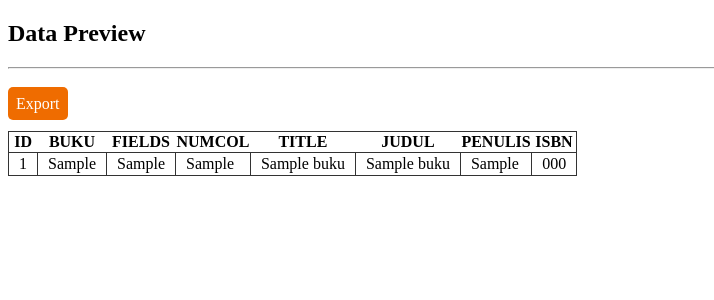
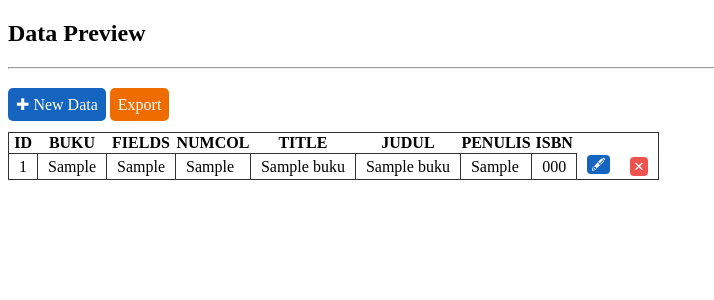
Before and after one commit to iqbalrz/Export-Import-Excel-Codeigniter, a CodeIgniter app: page /FW/ in a window 1280 px wide. Shown: the top 300 px of the page, without its empty margins (0-714 px from the left). Run offline with CodeIgniter, Linux system fonts and the light colour scheme; tables that the repository leaves empty or names only in its code hold one stand-in row (values such as "Sample post").

Commit message:
add CRUD

```diff
--- a/application/controllers/Home.php
+++ b/application/controllers/Home.php
@@ -14,12 +14,13 @@ class Home extends CI_Controller {
   }
 
   public function index() {
-
+    $data['title'] = 'preview data';
 
     $data['buku'] = $this->Model->getAll('buku')->result_array();
     $data['fields'] = $this->Model->getFields('buku');
     $data['numCol'] = $this->Model->getCol('buku');
 
+    $this->load->view('header', $data);
     $this->load->view('preview', $data);
   }
 
@@ -96,4 +97,53 @@ class Home extends CI_Controller {
     $this->session->set_flashdata('flash', 'Excel has been successfully generated');
     redirect('');
   }
+
+  public function new_data() {
+    $data['title'] = 'insert data';
+
+    if( $this->input->post('judul') ) {
+      $data = [
+        'judul' => $this->input->post('judul'),
+        'penulis' => $this->input->post('penulis'),
+        'isbn' => $this->input->post('isbn')
+      ];
+
+      $this->Model->post('buku', $data);
+      $this->session->set_flashdata('flash', 'New data has been added');
+      redirect('');
+    }
+
+    $this->load->view('header', $data);
+    $this->load->view('form', $data);
+  }
+
+  public function up_data($id) {
+    $data['title'] = 'insert data';
+
+    if( $this->input->post('judul') ) {
+      $data = [
+        'judul' => $this->input->post('judul'),
+        'penulis' => $this->input->post('penulis'),
+        'isbn' => $this->input->post('isbn')
+      ];
+
+      $this->Model->update('buku', $id, $data);
+      $this->session->set_flashdata('flash', 'Selected data has been updated');
+      redirect('');
+    }
+    $where = [
+      'id' => $id
+    ];
+
+    $data['buku'] = $this->Model->get('buku', $where)->row();
+
+    $this->load->view('header', $data);
+    $this->load->view('form', $data);
+  }
+
+  public function del_data($id) {
+    $this->Model->delete('buku', $id);
+    $this->session->set_flashdata('flash', 'Selected data successfully deleted');
+    redirect('');
+  }
 }
--- a/application/models/Model.php
+++ b/application/models/Model.php
@@ -2,6 +2,10 @@
 defined('BASEPATH') OR exit('No direct script access allowed');
 
 class Model extends CI_Model {
+
+  public function get($table, $where) {
+    return $this->db->get_where($table, $where);
+  }
 
   public function getAll($table) {
     return $this->db->get($table);
@@ -14,4 +18,18 @@ class Model extends CI_Model {
   public function getCol($table) {
     return $this->db->get($table)->num_fields();
   }
+
+  public function post($table, $data) {
+    $this->db->insert($table, $data);
+  }
+
+  public function update($table, $where, $data) {
+    $this->db->where('id', $where);
+    $this->db->update($table, $data);
+  }
+
+  public function delete($table, $where) {
+    $this->db->where('id', $where);
+    $this->db->delete($table);
+  }
 }
--- /dev/null
+++ b/application/views/header.php
@@ -0,0 +1,139 @@
+<!DOCTYPE html>
+<html lang="en">
+
+<head>
+  <meta charset="UTF-8">
+  <meta name="viewport" content="width=device-width, initial-scale=1.0">
+  <meta http-equiv="X-UA-Compatible" content="ie=edge">
+  <title><?= $title ?></title>
+
+  <style>
+    a:link,
+    a:visited {
+      color: inherit;
+      text-decoration: none;
+    }
+
+    .card {
+      border-radius: 5px;
+      padding: 1px 10px 10px 10px;
+      width: 400px;
+      min-height: 210px;
+      background: white;
+      box-shadow: 1px 2px 4px 0px rgba(0, 0, 0, 0.3);
+    }
+
+    .f-right {
+      float: right;
+    }
+
+    table.view,
+    td.view {
+      border: solid 1px #333;
+      border-collapse: collapse;
+    }
+
+    td {
+      padding: 2px 10px;
+    }
+
+    .btn {
+      margin: 10px 0;
+      padding: 8px;
+      border: none;
+      border-radius: 5px;
+      color: white;
+      background: #ef6c00;
+      cursor: pointer;
+    }
+
+    .blue {
+      background: #1565C0;
+    }
+
+    .badge {
+      padding: 2px 4px;
+      border-radius: 4px;
+      text-align: center;
+      font-size: 13px;
+      cursor: pointer;
+    }
+
+    .delete {
+      background: #ef5350;
+      color: white;
+    }
+
+    .edit {
+      background: #1565C0;
+      color: white;
+    }
+
+    /* Alert Style by Robert Lemon */
+    /* https://codepen.io/rlemon/pen/vmIlC */
+    .alert {
+      width: 30vw;
+    }
+
+    .alert .inner {
+      padding: 12px;
+      border-radius: 3px;
+      border: 1px solid rgb(180, 180, 180);
+      background-color: rgb(212, 212, 212);
+    }
+
+    .alert .close {
+      float: right;
+      cursor: pointer;
+      padding: 12px;
+    }
+
+    .alert input {
+      display: none;
+    }
+
+    .alert input:checked~* {
+      animation-name: dismiss, hide;
+      animation-duration: 300ms;
+      animation-iteration-count: 1;
+      animation-timing-function: ease;
+      animation-fill-mode: forwards;
+      animation-delay: 0s, 100ms;
+    }
+
+    .alert.success .inner {
+      border: 1px solid rgb(214, 233, 198);
+      background-color: rgb(223, 240, 216);
+    }
+
+    .alert.success .inner,
+    .alert.success .close {
+      color: rgb(70, 136, 71);
+    }
+
+
+    @keyframes dismiss {
+      0% {
+        opacity: 1;
+      }
+
+      90%,
+      100% {
+        opacity: 0;
+        font-size: 0.1px;
+        transform: scale(0);
+      }
+    }
+
+    @keyframes hide {
+      100% {
+        height: 0px;
+        width: 0px;
+        overflow: hidden;
+        margin: 0px;
+        padding: 0px;
+        border: 0px;
+      }
+    }
+  </style>
+</head>
--- a/application/views/preview.php
+++ b/application/views/preview.php
@@ -1,107 +1,3 @@
-<!DOCTYPE html>
-<html lang="en">
-
-<head>
-  <meta charset="UTF-8">
-  <meta name="viewport" content="width=device-width, initial-scale=1.0">
-  <meta http-equiv="X-UA-Compatible" content="ie=edge">
-  <title>preview data</title>
-
-  <style>
-    a:link,
-    a:visited {
-      color: inherit;
-      text-decoration: none;
-    }
-
-    table,
-    td {
-      border: solid 1px #333;
-      border-collapse: collapse;
-    }
-
-    td {
-      padding: 2px 10px;
-    }
-
-    .btn {
-      margin: 10px 0;
-      padding: 8px;
-      border-radius: 5px;
-      color: white;
-      background: #ef6c00;
-      cursor: pointer;
-    }
-
-    /* Alert Style by Robert Lemon */
-    /* https://codepen.io/rlemon/pen/vmIlC */
-    .alert {
-      width: 30vw;
-    }
-
-    .alert .inner {
-      padding: 12px;
-      border-radius: 3px;
-      border: 1px solid rgb(180, 180, 180);
-      background-color: rgb(212, 212, 212);
-    }
-
-    .alert .close {
-      float: right;
-      cursor: pointer;
-      padding: 12px;
-    }
-
-    .alert input {
-      display: none;
-    }
-
-    .alert input:checked~* {
-      animation-name: dismiss, hide;
-      animation-duration: 300ms;
-      animation-iteration-count: 1;
-      animation-timing-function: ease;
-      animation-fill-mode: forwards;
-      animation-delay: 0s, 100ms;
-    }
-
-    .alert.success .inner {
-      border: 1px solid rgb(214, 233, 198);
-      background-color: rgb(223, 240, 216);
-    }
-
-    .alert.success .inner,
-    .alert.success .close {
-      color: rgb(70, 136, 71);
-    }
-
-
-    @keyframes dismiss {
-      0% {
-        opacity: 1;
-      }
-
-      90%,
-      100% {
-        opacity: 0;
-        font-size: 0.1px;
-        transform: scale(0);
-      }
-    }
-
-    @keyframes hide {
-      100% {
-        height: 0px;
-        width: 0px;
-        overflow: hidden;
-        margin: 0px;
-        padding: 0px;
-        border: 0px;
-      }
-    }
-  </style>
-</head>
-
 <body>
   <h2>Data Preview</h2>
   <hr>
@@ -115,24 +11,36 @@
   </div>
   <?php endif; ?>
 
-  <!-- Export button -->
+  <!-- Option button -->
   <br>
-  <span class="btn"><a href="<?= base_url() ?>/home/export">Export</a></span>
+  <span class="btn blue"><a href="<?= base_url() ?>home/new_data">&#10010; New Data</a></span>
+  <span class="btn"><a href="<?= base_url() ?>home/export">Export</a></span>
 
 
   <br><br>
-  <table>
+  <table class="view">
     <!-- Header -->
     <?php foreach ($fields as $field) : ?>
     <th><?= strtoupper($field) ?></th>
     <?php endforeach; ?>
+    <th></th>
 
     <!-- Data -->
     <?php foreach ($buku as $bk) : ?>
     <tr>
       <?php foreach ($fields as $field) : ?>
-      <td><?= $bk[$field] ?></td>
+      <td class="view"><?= $bk[$field] ?></td>
       <?php endforeach; ?>
+      <td>
+        <span class="badge edit">
+          <a href="<?= base_url() ?>home/up_data/<?= $bk['id'] ?>">&#128395;</a>
+        </span>
+      </td>
+      <td>
+        <span class="badge delete">
+          <a href="<?= base_url() ?>home/del_data/<?= $bk['id'] ?>" onclick="return confirm('Yakin?');">&#10005;</a>
+        </span>
+      </td>
     </tr>
     <?php endforeach; ?>
   </table>
```
Also changed, not shown: application/views/form.php (added, +27 -0 lines).
